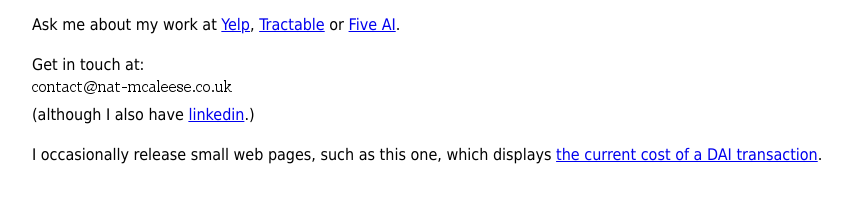
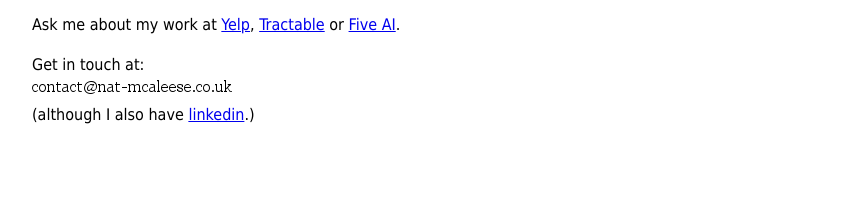
Before and after one commit to N-McA/N-McA.github.io, a plain HTML site: page index.html in a window 1280 px wide. Shown: the part 103-306 px from the top of the page, without its empty margins (208-1060 px from the left). Drawn offline with Linux system fonts and the light colour scheme.

Commit message:
remove dai-fee

```diff
--- a/index.html
+++ b/index.html
@@ -42,9 +42,6 @@
       <br>
       (although I also have <a href=https://www.linkedin.com/in/nat-mcaleese-2440a076>linkedin</a>.)
     </p>
-    <p>
-      I occasionally release small web pages, such as this one, which displays <a href="https://www.dai-fee.info">the current cost of a DAI transaction</a>.
-    </p>
   </body>
 
 </html>
```
